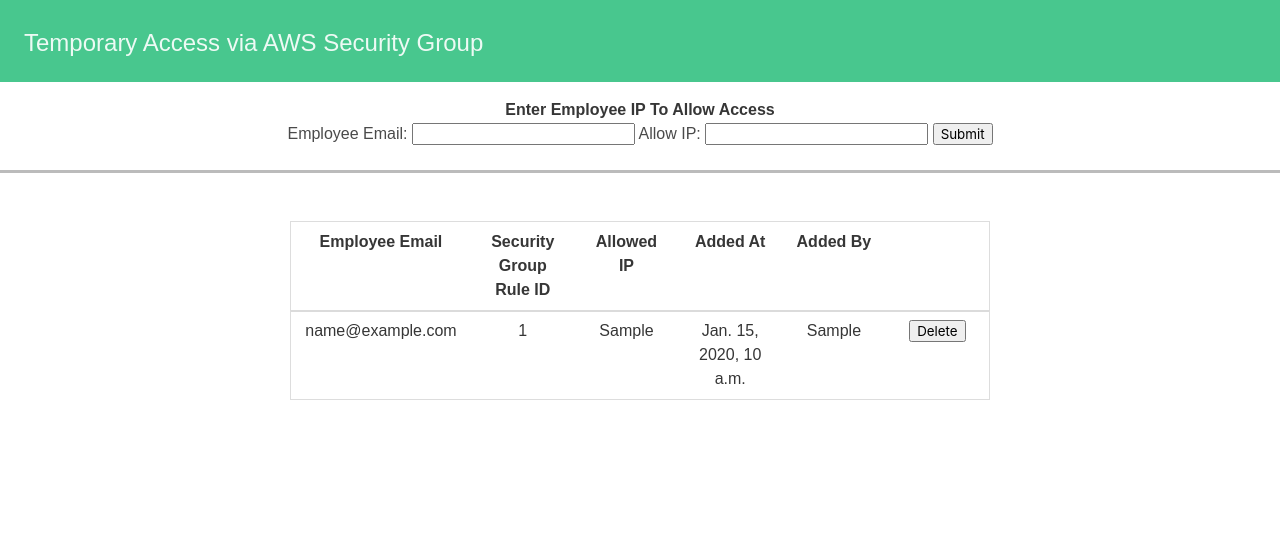
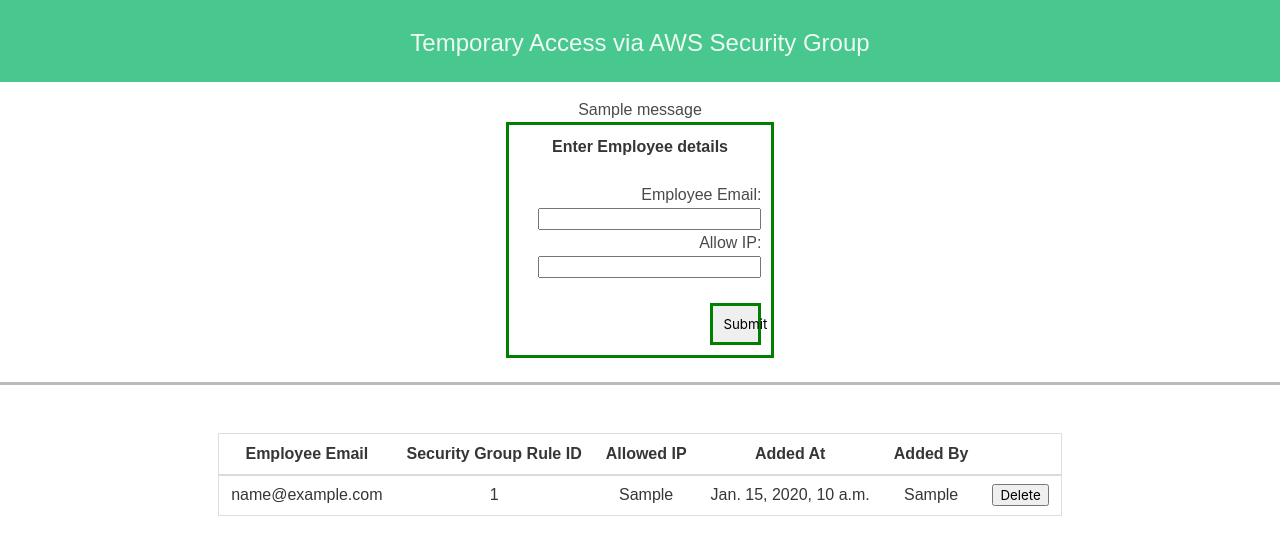
Before and after one commit to prakx87/aws-sg-manage, a Django app: page /sgman in a window 1280 px wide. Shown: the top 555 px of the page. Run offline with Django 4.2, Linux system fonts and the light colour scheme; a user stored in the database is signed in; tables that the repository leaves empty hold one stand-in row (values such as "Sample post"); one stand-in notice (Sample message) is shown.

Commit message:
updated html form and added display message

```diff
--- a/sgman/templates/sgman/base.html
+++ b/sgman/templates/sgman/base.html
@@ -15,7 +15,7 @@
     <section class="hero is-small is-success mb-4">
         <div class="hero-body">
             <h1 class="title is-1"></h1>
-            <p class="subtitle is-4">
+            <p class="subtitle is-4" align="center">
                 Temporary Access via AWS Security Group
             </p>
         </div>
--- a/sgman/templates/sgman/sg_list.html
+++ b/sgman/templates/sgman/sg_list.html
@@ -5,6 +5,20 @@
 {% block content %}
 <head>
 <style>
+
+    .center {
+      margin-left: auto;
+      margin-right: auto;
+      text-align:center;
+      width: 21%;
+      border: 3px solid green;
+      padding: 10px;
+    }
+
+    .form {
+        text-align: center;
+    }
+
     body {
       font-family: Arial, Helvetica, sans-serif;
     }
@@ -19,11 +33,7 @@
       text-align:center;
       width:14.2%;
       padding:5px;
-}
-
-table {
-  width: 700px;
-  border-collapse: collapse;
+      white-space: nowrap;
       margin-left: auto;
       margin-right: auto;
     }
@@ -32,13 +42,24 @@
 </head>
 
 {% if user.is_authenticated and perms.sgman.change_sgaccess %}
-<div class="container" align="center">
+
+{% if messages %}
+<ul class="messages" align='center'>
+    {% for message in messages %}
+    <li  {% if message.tags %} class=" {{ message.tags }} " {% endif %}> {{ message }} </li>
+    {% endfor %}
+</ul>
+{% endif %}
+
+<div class='center'>
     <form method="POST">
+      <div class="inputs" align='right'>
       <fieldset>
-        <strong><legend>Enter Employee IP To Allow Access</legend></strong>
-        {{ sg_access_form }}
-        <button type="submit" class="btn btn-primary">Submit</button>
+        <strong><legend align="center">Enter Employee details</legend></strong><br />
+        {{ sg_access_form.as_p }}<br />
+        <button type="submit" class='center' >Submit</button>
       </fieldset>
+      </div>
     </form>
 </div>
 
--- a/sgman/views.py
+++ b/sgman/views.py
@@ -1,6 +1,7 @@
 from django.shortcuts import render
 from django.views.decorators.csrf import csrf_exempt
 from django.contrib.auth.decorators import login_required
+from django.contrib import messages
 from django.http import HttpResponseRedirect
 
 from .models import SgAccess
@@ -23,6 +24,7 @@
 
     if form.is_valid() and request.POST.get("allow_ip"):
         form.save(user=request.user, commit=False)
+        messages.success(request, 'Employee IP whitelisted successfully.')
         return HttpResponseRedirect("sgman")
     if request.POST.get('delete-id'):
         del_sg_rule = SgAccess.objects.filter(sg_rule_id=request.POST.get('delete-id'))
```
Lines whose indentation alone changed are shown as unchanged.
